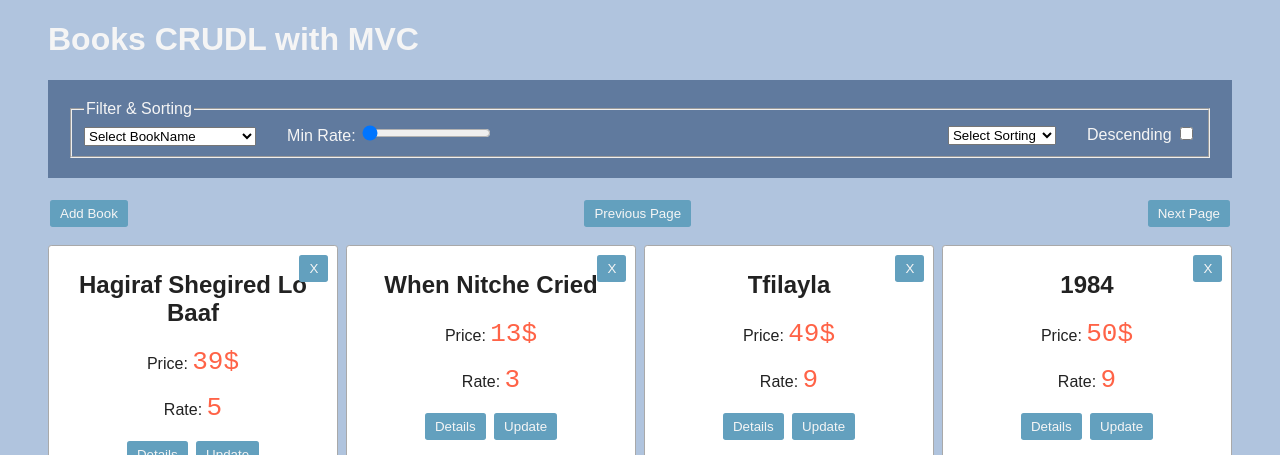
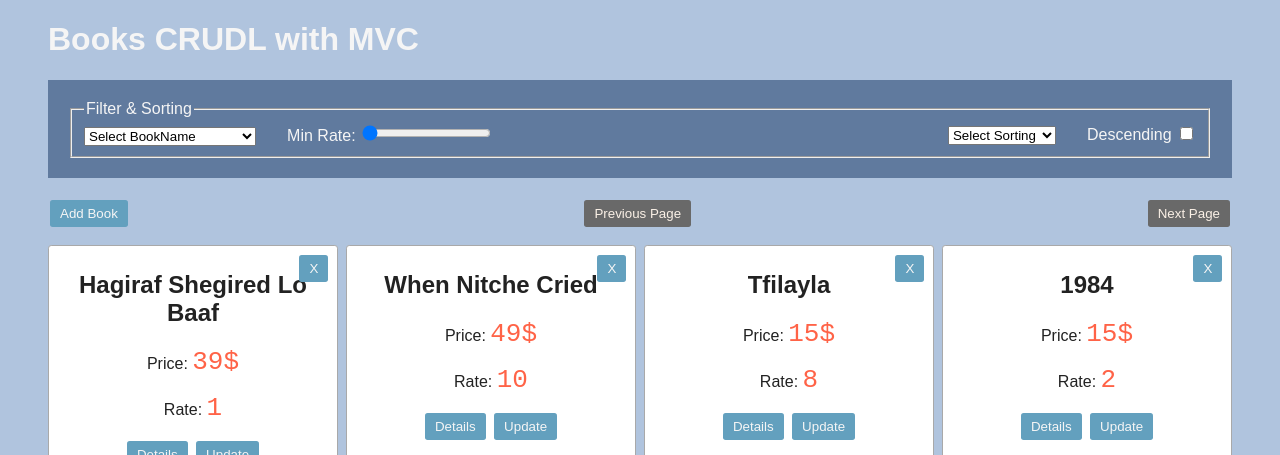
Before and after one commit to AmirGreenberg/ex-book-shop, a plain HTML site: page index.html in a window 1280 px wide. Shown: the top 455 px of the page. Drawn offline with Linux system fonts and the light colour scheme.

Commit message:
Add disabled to next and prev page buttons

```diff
--- a/css/main.css
+++ b/css/main.css
@@ -142,3 +142,14 @@ button:hover {
 .highlite {
     background-color: plum;
 }
+
+:disabled {
+    background-color: dimgrey;
+    color: linen;
+    opacity: 1;
+}
+
+button:hover:disabled {
+    background-color: rgb(95, 93, 93);
+    color: linen;
+}
--- a/index.html
+++ b/index.html
@@ -29,7 +29,7 @@
                 <select onchange="onSetSortBy()">
                     <option value="">Select Sorting</option>
                     <option value="bookName">By BookName</option>
-                    <option value="rate">Rate</option>
+                    <option value="price">Price</option>
                 </select>
                 <label>
                     <span>Descending</span>
@@ -43,8 +43,8 @@
     <section>
         <div class="actions">
             <button title="Create New Book" onclick="onAddBook()">Add Book</button>
-            <button title="Previous Page" onclick="onPrevPage()">Previous Page</button>
-            <button title="Next Page" onclick="onNextPage()">Next Page</button>
+            <button class="prevPage" title="Previous Page" onclick="onPrevPage()">Previous Page</button>
+            <button class="nextPage" title="Next Page" onclick="onNextPage()">Next Page</button>
         </div>
         <section class="books-container"></section>
     </section>
--- a/js/books.controller.js
+++ b/js/books.controller.js
@@ -7,7 +7,6 @@ function onInit() {
 }
 
 function renderBooks() {
-
     var books = getBooks()
     console.log('books: ', books)
 
@@ -31,6 +30,17 @@ function renderBooks() {
     `
     )
     document.querySelector('.books-container').innerHTML = strHtmls.join('')
+    renderPagesBtn()
+}
+
+function renderPagesBtn() {
+    var elPrevPage = document.querySelector('.prevPage')
+    var elNextPage = document.querySelector('.nextPage')
+
+    elPrevPage.disabled = isPrevBtnDisabled()
+
+    elNextPage.disabled = isNextBtnDisabled()
+
 }
 
 function renderBookNames() {
--- a/js/services/books.service.js
+++ b/js/services/books.service.js
@@ -36,12 +36,10 @@ function getBookNames() {
 
 function nextPage() {
     gCurrPageIdx++
-    if (gCurrPageIdx * PAGE_SIZE >= gBooks.length) gCurrPageIdx = 0
 }
 
 function prevPage() {
     gCurrPageIdx--
-    if (gCurrPageIdx * PAGE_SIZE >= gBooks.length) gCurrPageIdx = 0
 }
 
 function getBooksByPrice() {
@@ -105,13 +103,21 @@ function setBookFilter(filterBy) {
 }
 
 function setBookSort(sortBy = {}) {
-    if (sortBy.rate !== undefined) {
-        gBooks.sort((c1, c2) => (c1.rate - c2.rate) * sortBy.rate)
+    if (sortBy.price !== undefined) {
+        gBooks.sort((c1, c2) => (c2.price - c1.price) * sortBy.price)
     } else if (sortBy.bookName !== undefined) {
         gBooks.sort(
             (c1, c2) => c1.bookName.localeCompare(c2.bookName) * sortBy.bookName
         )
     }
+}
+
+function isPrevBtnDisabled() {
+    return gCurrPageIdx === 0
+}
+
+function isNextBtnDisabled() {
+    return ((gCurrPageIdx+1) * PAGE_SIZE) >= gBooks.length
 }
 
 function _createBook(bookName) {
@@ -120,7 +126,7 @@ function _createBook(bookName) {
         bookName,
         price: getRandomIntInclusive(5, 50),
         imgUrl: `img/${bookName}.png`,
-        rate: getRandomInt(0,10),
+        rate: getRandomIntInclusive(0, 10),
         desc: makeLorem(),
     }
 }
@@ -133,7 +139,7 @@ function _createBooks() {
 
     gBooks = []
 
-    for (let i = 0; i < gBookNames.length ; i++) {
+    for (let i = 0; i < gBookNames.length; i++) {
         var bookName = gBookNames[i]
         gBooks.push(_createBook(bookName))
     }
```
Lines whose indentation alone changed are shown as unchanged.
